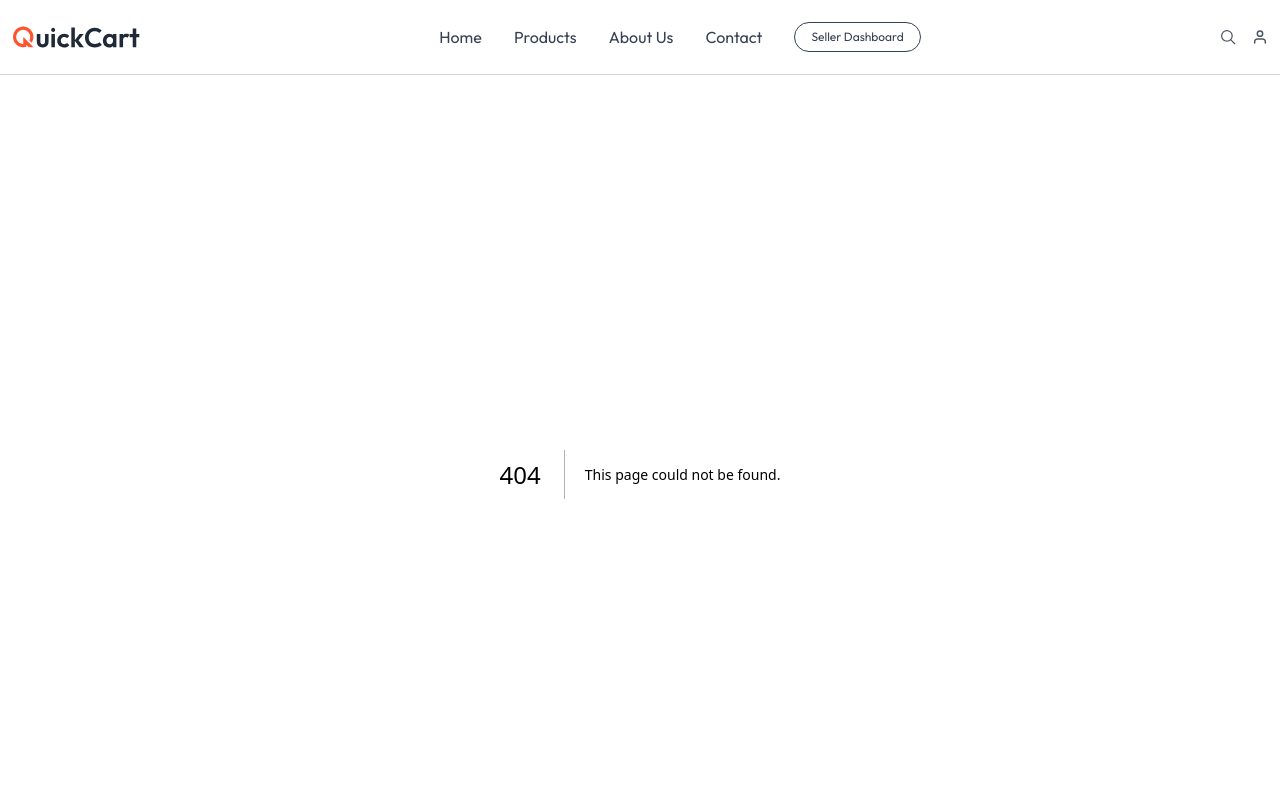
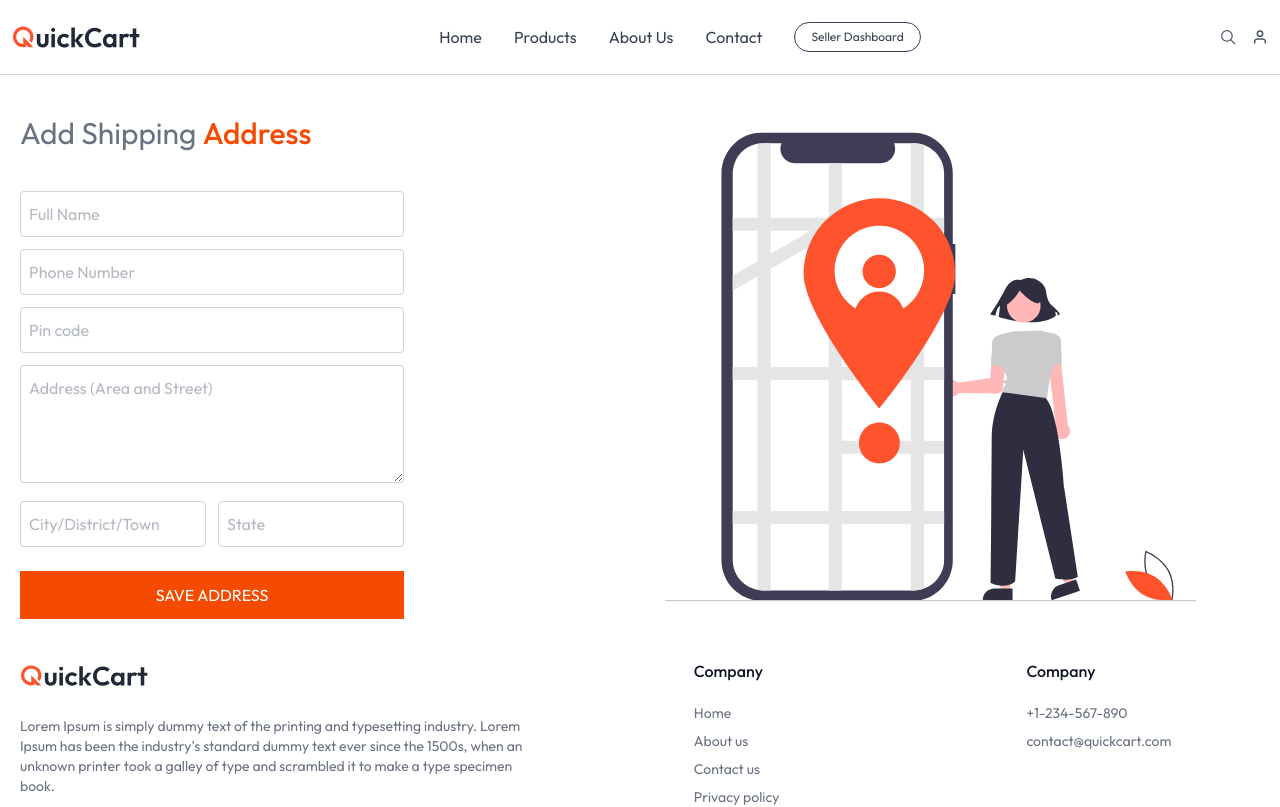
Before and after one commit to MuhammadRizwan-29/quick-cart-next, a Next.js app: page /add-address in a window 1280 px wide. Before the commit this address had no page. Shown: the top 807 px of the page. Built offline with nearby package versions, Linux system fonts and the light colour scheme.

Commit message:
My orders, Place order, & Add address pages has been added. Also add the main layout for all pages excepts seller pages.

```diff
--- /dev/null
+++ b/app/add-address/page.tsx
@@ -0,0 +1,108 @@
+"use client";
+
+import { assets } from "@/assets/assets";
+import MainLayout from "@/components/MainLayout";
+import Image from "next/image";
+import { useState } from "react";
+
+export default function Page() {
+  const [address, setAddress] = useState({
+    fullName: "",
+    phoneNumber: "",
+    pincode: "",
+    area: "",
+    city: "",
+    state: "",
+  });
+
+  const onSubmitHandler = async (e) => {
+    e.preventDefault();
+  };
+
+  return (
+    <MainLayout>
+      <section className="container mx-auto px-5 py-10">
+        <div className="flex flex-col md:flex-row justify-between">
+          <form className="w-full" onSubmit={onSubmitHandler}>
+            <h1 className="text-2xl md:text-3xl text-gray-500">
+              Add Shipping{" "}
+              <span className="font-medium text-orange-600">Address</span>
+            </h1>
+            <div className="space-y-3 max-w-sm mt-10">
+              <input
+                className="px-2 py-2.5 focus:border-orange-500 transition border border-gray-500/30 rounded outline-none w-full text-gray-500"
+                type="text"
+                placeholder="Full Name"
+                onChange={(e) =>
+                  setAddress({ ...address, fullName: e.target.value })
+                }
+                value={address.fullName}
+              />
+              <input
+                className="px-2 py-2.5 focus:border-orange-500 transition border border-gray-500/30 rounded outline-none w-full text-gray-500"
+                type="text"
+                placeholder="Phone Number"
+                onChange={(e) =>
+                  setAddress({ ...address, phoneNumber: e.target.value })
+                }
+                value={address.phoneNumber}
+              />
+              <input
+                className="px-2 py-2.5 focus:border-orange-500 transition border border-gray-500/30 rounded outline-none w-full text-gray-500"
+                type="text"
+                placeholder="Pin code"
+                onChange={(e) =>
+                  setAddress({ ...address, pincode: e.target.value })
+                }
+                value={address.pincode}
+              />
+              <textarea
+                className="px-2 py-2.5 focus:border-orange-500 transition border border-gray-500/30 rounded outline-none w-full text-gray-500"
+                type="text"
+                rows={4}
+                placeholder="Address (Area and Street)"
+                onChange={(e) =>
+                  setAddress({ ...address, area: e.target.value })
+                }
+                value={address.area}
+              ></textarea>
+              <div className="flex space-x-3">
+                <input
+                  className="px-2 py-2.5 focus:border-orange-500 transition border border-gray-500/30 rounded outline-none w-full text-gray-500"
+                  type="text"
+                  placeholder="City/District/Town"
+                  onChange={(e) =>
+                    setAddress({ ...address, city: e.target.value })
+                  }
+                  value={address.city}
+                />
+                <input
+                  className="px-2 py-2.5 focus:border-orange-500 transition border border-gray-500/30 rounded outline-none w-full text-gray-500"
+                  type="text"
+                  placeholder="State"
+                  onChange={(e) =>
+                    setAddress({ ...address, state: e.target.value })
+                  }
+                  value={address.state}
+                />
+              </div>
+            </div>
+            <button
+              type="submit"
+              className="max-w-sm w-full mt-6 bg-orange-600 text-white py-3 hover:bg-orange-700 uppercase"
+            >
+              Save Address
+            </button>
+          </form>
+          <Image
+            src={assets.my_location_image}
+            className="md:mr-16 mt-16 md:mt-0"
+            alt="Map"
+            width={1020}
+            height={720}
+          />
+        </div>
+      </section>
+    </MainLayout>
+  );
+}
--- a/app/all-products/page.tsx
+++ b/app/all-products/page.tsx
@@ -1,11 +1,12 @@
 import CTABanner from "@/components/CTABanner";
+import MainLayout from "@/components/MainLayout";
 import Products from "@/components/Products";
 
 export default function Page() {
   return (
-    <>
+    <MainLayout>
       <Products />
       <CTABanner />
-    </>
+    </MainLayout>
   );
 }
--- a/app/cart/page.tsx
+++ b/app/cart/page.tsx
@@ -1,6 +1,7 @@
 "use client";
 
 import { assets } from "@/assets/assets";
+import MainLayout from "@/components/MainLayout";
 import Summary from "@/components/Summary";
 import { useAppContext } from "@/context/AppContext";
 import Image from "next/image";
@@ -11,6 +12,7 @@ export default function Page() {
   const { products, cartItems, updateCartQuantity, getCartCount, addToCart } =
     useAppContext();
   return (
+    <MainLayout>
       <section className="container mx-auto px-5">
         <div className="flex flex-col md:flex-row gap-10 px-6 md:px-16 lg:px-32 pt-14 mb-20">
           <div className="flex-1">
@@ -123,7 +125,8 @@ export default function Page() {
                         <td className="py-4 md:px-4 px-1 text-gray-600">
                           $
                           {(
-                          Number(product.offerPrice) * Number(cartItems[itemId])
+                            Number(product.offerPrice) *
+                            Number(cartItems[itemId])
                           ).toFixed(2)}
                         </td>
                       </tr>
@@ -140,5 +143,6 @@ export default function Page() {
           <Summary />
         </div>
       </section>
+    </MainLayout>
   );
 }
--- a/app/layout.tsx
+++ b/app/layout.tsx
@@ -2,8 +2,6 @@ import type { Metadata } from "next";
 import { Outfit } from "next/font/google";
 import "./globals.css";
 import { AppContextProvider } from "@/context/AppContext";
-import Navbar from "@/components/Navbar";
-import Footer from "@/components/Footer";
 
 const outfit = Outfit({
   subsets: ["latin"],
@@ -25,9 +23,7 @@ export default function RootLayout({
       <body className={`${outfit.className} antialiased`}>
         <AppContextProvider>
           <>
-            <Navbar />
             <main>{children}</main>
-            <Footer />
           </>
         </AppContextProvider>
       </body>
--- /dev/null
+++ b/app/my-orders/page.tsx
@@ -0,0 +1,94 @@
+"use client";
+
+import { assets, orderDummyData } from "@/assets/assets";
+import Loading from "@/components/Loading";
+import MainLayout from "@/components/MainLayout";
+import { useAppContext } from "@/context/AppContext";
+import Image from "next/image";
+import { useEffect, useState } from "react";
+
+export default function Page() {
+  const { currency } = useAppContext();
+
+  const [orders, setOrders] = useState([]);
+  const [loading, setLoading] = useState(true);
+
+  const fetchOrders = async () => {
+    setOrders(orderDummyData);
+    setLoading(false);
+  };
+
+  useEffect(() => {
+    fetchOrders();
+  }, []);
+  return (
+    <MainLayout>
+      <section className="container mx-auto px-5">
+        <div className="min-h-screen flex flex-col justify-between">
+          <div className="space-y-5">
+            <h2 className="text-lg font-medium mt-6">My Orders</h2>
+            {loading ? (
+              <Loading />
+            ) : (
+              <div className="max-w-5xl border-t border-gray-300 text-sm">
+                {orders.map((order, index) => {
+                  return (
+                    <div
+                      key={index}
+                      className="flex flex-col md:flex-row gap-5 justify-between p-5 border-b border-gray-300"
+                    >
+                      <div className="flex-1 flex gap-5 max-w-80">
+                        <Image
+                          src={assets.box_icon}
+                          alt="Box Icon"
+                          className="max-w-16 max-h-16 object-cover"
+                        />
+                        <p className="flex flex-col gap-3">
+                          <span className="font-medium text-base">
+                            {order.items
+                              .map((item) => {
+                                item.product.name + ` x ${item.quantity}`;
+                              })
+                              .join(", ")}
+                          </span>
+                          <span>Items: {order.items.length}</span>
+                        </p>
+                      </div>
+                      <div>
+                        <p>
+                          <span className="font-medium">
+                            {order.address.fullName}
+                          </span>
+                          <br />
+                          <span>{order.address.area}</span>
+                          <br />
+                          <span>
+                            {order.address.city}, {order.address.state}
+                          </span>
+                          <br />
+                          <span>{order.address.amount}</span>
+                        </p>
+                      </div>
+                      <p className="font-medium my-auto">
+                        {currency} {order.amount}
+                      </p>
+                      <div>
+                        <p className="flex flex-col">
+                          <span>Method: COD</span>
+                          <span>
+                            Date: {new Date(order.date).toLocaleDateString()}
+                          </span>
+                          <span>Payment: Pending</span>
+                        </p>
+                      </div>
+                    </div>
+                  );
+                })}
+              </div>
+            )}
+          </div>
+        </div>
+      </section>
+    </MainLayout>
+  );
+}
--- a/app/page.tsx
+++ b/app/page.tsx
@@ -1,15 +1,18 @@
 import CTABanner from "@/components/CTABanner";
 import FeaturedProducts from "@/components/FeaturedProduct";
+import MainLayout from "@/components/MainLayout";
 import Products from "@/components/Products";
 import Slider from "@/components/Slider";
 
 export default function Home() {
   return (
     <>
-      <Slider />
-      <Products />
-      <FeaturedProducts />
-      <CTABanner />
+      <MainLayout>
+        <Slider />
+        <Products />
+        <FeaturedProducts />
+        <CTABanner />
+      </MainLayout>
     </>
   );
 }
--- /dev/null
+++ b/app/place-order/page.tsx
@@ -0,0 +1,35 @@
+"use client";
+
+import { assets } from "@/assets/assets";
+import MainLayout from "@/components/MainLayout";
+import Image from "next/image";
+import { useRouter } from "next/navigation";
+import { useEffect } from "react";
+
+export default function Page() {
+  const router = useRouter();
+  useEffect(() => {
+    setTimeout(() => {
+      router.push("/my-order");
+    }, 5000);
+  }, []);
+  return (
+    <MainLayout>
+      <section className="container mx-auto px-5">
+        <div className="h-screen flex justify-center items-center gap-2">
+          <div className="flex justify-center items-center relative">
+            <Image
+              src={assets.checkmark}
+              alt="Order success icon"
+              className="absolute p-5"
+            />
+            <div className="animate-spin rounded-full w-24 h-24 border-4 border-t-green-300 border-gray-200"></div>
+          </div>
+          <div className="text-center text-2xl font-semibold">
+            Order Placed Successfully
+          </div>
+        </div>
+      </section>
+    </MainLayout>
+  );
+}
--- a/app/product/[id]/page.tsx
+++ b/app/product/[id]/page.tsx
@@ -1,6 +1,7 @@
 "use client";
 import { assets } from "@/assets/assets";
 import Loading from "@/components/Loading";
+import MainLayout from "@/components/MainLayout";
 import ProductCard from "@/components/ProductCard";
 import { useAppContext } from "@/context/AppContext";
 
@@ -31,6 +32,7 @@ export default function Page() {
   }, [id, products]);
 
   return (
+    <MainLayout>
       <>
         {productData ? (
           <section className="container mx-auto px-5 pt-14 space-y-10">
@@ -171,5 +173,6 @@ export default function Page() {
           <Loading />
         )}
       </>
+    </MainLayout>
   );
 }
--- /dev/null
+++ b/components/MainLayout.tsx
@@ -0,0 +1,12 @@
+import Footer from "./Footer";
+import Navbar from "./Navbar";
+
+export default function MainLayout({ children }) {
+  return (
+    <>
+      <Navbar />
+      <main>{children}</main>
+      <Footer />
+    </>
+  );
+}
--- a/components/Navbar.tsx
+++ b/components/Navbar.tsx
@@ -3,9 +3,11 @@ import Image from "next/image";
 import Link from "next/link";
 import { assets } from "@/assets/assets";
 import { useAppContext } from "@/context/AppContext";
+import { useRouter } from "next/navigation";
 
 export default function Navbar() {
-  const { isSeller, router } = useAppContext();
+  const router = useRouter();
+  const { isSeller } = useAppContext();
 
   return (
     <header className="container mx-auto py-5 px-3 flex items-center justify-between border-b border-gray-300 text-gray-700">
--- a/components/Summary.tsx
+++ b/components/Summary.tsx
@@ -37,7 +37,10 @@ export default function Summary() {
             Select Address
           </label>
           <div className="relative inline-block w-full text-sm border">
-            <button className="peer w-full text-left px-4 py-2 bg-white text-gray-700 focus:outline-none">
+            <button
+              className="peer w-full text-left px-4 py-2 bg-white text-gray-700 focus:outline-none"
+              onClick={() => setIsDropdownOpen(!isDropdownOpen)}
+            >
               <span>
                 {selectedAddress
                   ? `${selectedAddress.fullName}, ${selectedAddress.area},  ${selectedAddress.city}, ${selectedAddress.state}`
```
Lines whose indentation alone changed are shown as unchanged.
